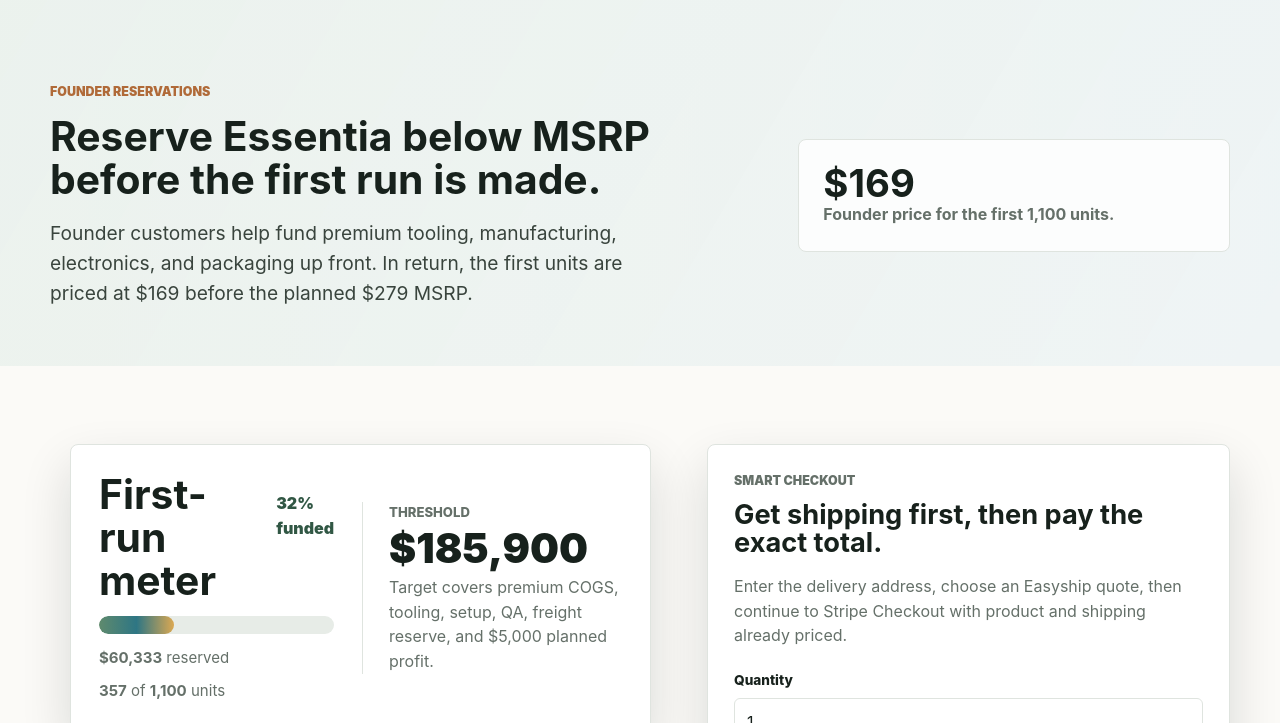
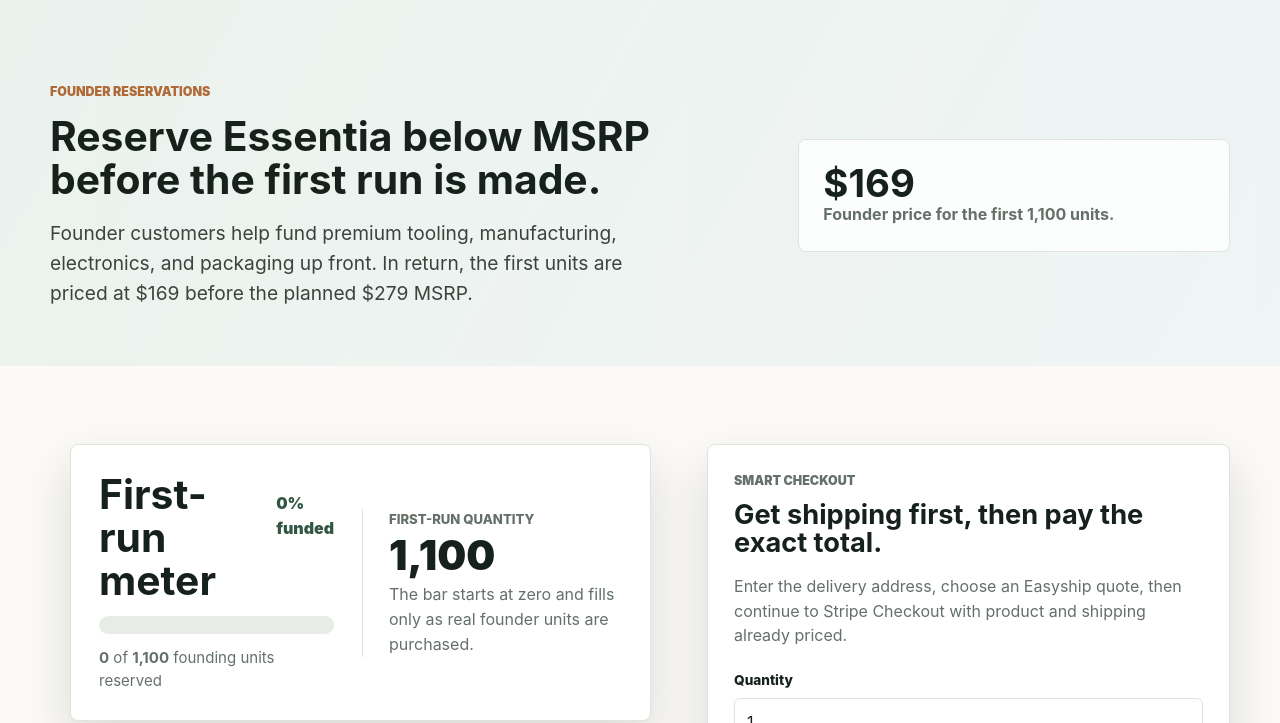
Before and after one commit to FaytSystems/essentia, a website: page preorder.html in a window 1280 px wide. Shown: the part 77-800 px from the top of the page. Drawn offline with Linux system fonts and the light colour scheme.

Commit message:
Reset first run meter display

```diff
--- a/preorder.html
+++ b/preorder.html
@@ -58,14 +58,13 @@
                   <div class="meter-fill" data-meter-fill></div>
                 </div>
                 <div class="meter-meta">
-                  <span><strong data-funded-amount>$0</strong> reserved</span>
-                  <span><strong data-funded-units>0</strong> of <strong data-target-units>1,100</strong> units</span>
+                  <span><strong data-funded-units>0</strong> of <strong data-target-units>1,100</strong> founding units reserved</span>
                 </div>
               </div>
               <div class="price-lock">
-                <span class="label">Threshold</span>
-                <strong class="price" data-target-amount>$185,900</strong>
-                <p>Target covers premium COGS, tooling, setup, QA, freight reserve, and $5,000 planned profit.</p>
+                <span class="label">First-run quantity</span>
+                <strong class="price" data-target-units>1,100</strong>
+                <p>The bar starts at zero and fills only as real founder units are purchased.</p>
               </div>
             </div>
 
--- a/script.js
+++ b/script.js
@@ -2,7 +2,7 @@
   const funding = {
     price: 169,
     msrp: 279,
-    baseUnits: 357,
+    baseUnits: 0,
     targetUnits: 1100,
     targetRevenue: 185900
   };
@@ -69,20 +69,10 @@
     }).format(value);
   };
 
-  const getExtraUnits = function () {
-    const stored = Number(window.localStorage.getItem("essentiaReservedUnits") || 0);
-    return Number.isFinite(stored) && stored > 0 ? stored : 0;
-  };
+  const updateFunding = function () {
+    const units = funding.baseUnits;
+    const percent = Math.min(100, Math.round((units / funding.targetUnits) * 100));
 
-  const updateFunding = function () {
-    const extraUnits = getExtraUnits();
-    const units = funding.baseUnits + extraUnits;
-    const revenue = Math.min(units * funding.price, funding.targetRevenue);
-    const percent = Math.min(100, Math.round((revenue / funding.targetRevenue) * 100));
-
-    document.querySelectorAll("[data-funded-amount]").forEach(function (node) {
-      node.textContent = formatMoney(revenue);
-    });
     document.querySelectorAll("[data-target-amount]").forEach(function (node) {
       node.textContent = formatMoney(funding.targetRevenue);
     });
@@ -177,30 +167,7 @@
     }
   };
 
-  const initPreorder = function () {
-    const form = document.querySelector("[data-preorder-form]");
-    if (!form) {
-      return;
-    }
-
-    form.addEventListener("submit", function (event) {
-      event.preventDefault();
-      const quantityInput = form.querySelector("[name='quantity']");
-      const quantity = Math.max(1, Number(quantityInput.value || 1));
-      const nextUnits = getExtraUnits() + quantity;
-      window.localStorage.setItem("essentiaReservedUnits", String(nextUnits));
-      updateFunding();
-
-      const confirmation = document.querySelector("[data-confirmation]");
-      if (confirmation) {
-        confirmation.textContent = "Founder reservation noted for " + quantity + " unit" + (quantity > 1 ? "s" : "") + ". The meter has been updated on this device.";
-        confirmation.classList.add("is-visible");
-      }
-    });
-  };
-
   initNavigation();
   initPresets();
-  initPreorder();
   updateFunding();
 })();
```
Also changed, not shown: index.html (+1 -2 lines).
